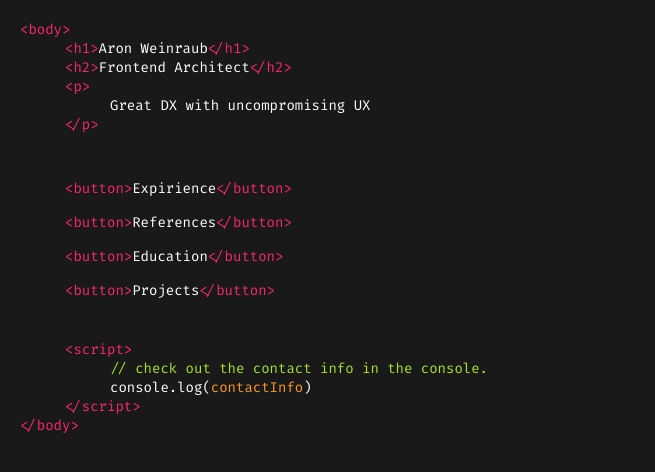
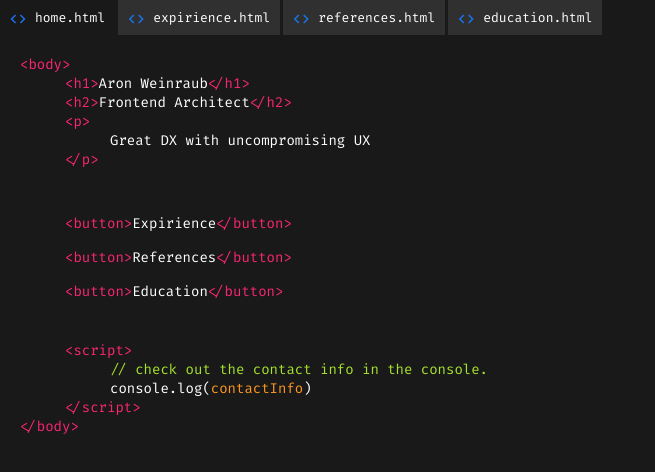
Before and after one commit to PeanutButterJS/aron.w, a Next.js app: page / in a window 1280 px wide. Shown: the top 472 px of the page, without its empty margins (0-655 px from the left). Built offline with nearby package versions, Linux system fonts and the light colour scheme.

Commit message:
looks like vscode

```diff
--- a/app/button.tsx
+++ b/app/button.tsx
@@ -4,20 +4,12 @@ import { useGa } from "./hooks/useGA";
 import { useMixpanel } from "./hooks/useMixpanel";
 import styles from "./page.module.css";
 
-export const Button = ({
-  id,
-  name,
-  setOpen,
-}: {
-  id: number;
-  name: string;
-  setOpen: (id: number) => void;
-}) => {
+export const Button = ({ id, setTabOpen }: { id: string; setTabOpen: any }) => {
   const { sendEvent } = useGa();
   const { trackEvent } = useMixpanel();
 
   const click = () => {
-    setOpen(id);
+    setTabOpen(id);
     sendEvent({ eventName: "BUTTON_CLICK", label: name });
     trackEvent({ eventName: "BUTTON_CLICK", label: name });
   };
@@ -25,7 +17,7 @@ export const Button = ({
   return (
     <button onClick={() => click()} className={styles.button}>
       <span className={styles.tag}>{`<button>`}</span>
-      <span>{name}</span>
+      <span>{id}</span>
       <span className={styles.tag}>{`</button>`}</span>
     </button>
   );
--- a/app/buttons.tsx
+++ b/app/buttons.tsx
@@ -1,42 +1,23 @@
 "use client";
 
-import { useEffect, useState } from "react";
-
-import { SidePanel } from "./side-panel";
 import styles from "./page.module.css";
 import { Fira_Code } from "next/font/google";
 import { Button } from "./button";
+import { tabs } from "./constants/tabs";
 
 const fira = Fira_Code({
   weight: "400",
   subsets: ["latin"],
 });
 
-export const Buttons = () => {
-  const [open, setOpen] = useState<number | null>(null);
-
-  useEffect(() => {
-    const body = document.querySelector("body");
-    if (open) {
-      body?.classList.add("open");
-    } else {
-      body?.classList.remove("open");
-    }
-
-    return () => {
-      body?.classList.remove("open");
-    };
-  }, [open]);
-
+export const Buttons = ({ setTabOpen, tabOpen }: any) => {
   return (
     <>
       <div className={`${fira.className} ${styles.buttons}`}>
-        <Button id={2} name="Expirience" setOpen={setOpen} />
-        <Button id={1} name="References" setOpen={setOpen} />
-        <Button id={3} name="Education" setOpen={setOpen} />
-        <Button id={4} name="Projects" setOpen={setOpen} />
+        <Button setTabOpen={setTabOpen} id={tabs.Expirience} />
+        <Button setTabOpen={setTabOpen} id={tabs.References} />
+        <Button setTabOpen={setTabOpen} id={tabs.Education} />
       </div>
-      <SidePanel displayId={open} />
     </>
   );
 };
--- /dev/null
+++ b/app/constants/tabs.ts
@@ -0,0 +1,6 @@
+export const tabs = {
+  Home: "Home",
+  References: "References",
+  Expirience: "Expirience",
+  Education: "Education",
+};
--- /dev/null
+++ b/app/content.tsx
@@ -0,0 +1,63 @@
+"use client";
+import styles from "./page.module.css";
+import { Buttons } from "./buttons";
+import { Tabs } from "./tabs";
+import { useEffect, useState } from "react";
+import { tabs } from "./constants/tabs";
+import { Expirience } from "./expirience/expirience";
+
+export const Content = () => {
+  const [tabOpen, setTabOpen] = useState<string | null>(tabs.Home);
+
+  return (
+    <>
+      <Tabs tabOpen={tabOpen} setTabOpen={setTabOpen} />
+      <section className={styles.content}>
+        <div className={styles.tag}>{`<body>`}</div>
+        <div className={styles.indented}>
+          {tabOpen === tabs.Home && (
+            <>
+              <div>
+                <span className={styles.tag}>{`<h1>`}</span>
+                {`Aron Weinraub`}
+                <span className={styles.tag}>{`</h1>`}</span>
+              </div>
+              <div>
+                <span className={styles.tag}>{`<h2>`}</span>
+                {`Frontend Architect`}
+                <span className={styles.tag}>{`</h2>`}</span>
+              </div>
+              <div>
+                <div className={styles.tag}>{`<p>`}</div>
+                <span className={styles.indented}>
+                  {`Great `}
+                  <span>{`DX`}</span>
+                  <span>{` with uncompromising `}</span>
+                  <span>{` UX`}</span>
+                </span>
+                <div className={styles.tag}>{`</p>`}</div>
+              </div>
+
+              <Buttons setTabOpen={setTabOpen} tabOpen={tabOpen} />
+              <div className={styles.script}>
+                <div className={styles.tag}>{`<script>`}</div>
+                <div
+                  className={styles.comment}
+                >{`// check out the contact info in the console.`}</div>
+                <span className={styles.consoleLog}>
+                  console.log(
+                  <span className={styles.contantInfo}>contactInfo</span>)
+                </span>
+                <div className={styles.tag}>{`</script>`}</div>
+              </div>
+            </>
+          )}
+          {tabOpen === tabs.References && <div>these are my references</div>}
+          {tabOpen === tabs.Expirience && <Expirience />}
+          {tabOpen === tabs.Education && <div>these are my education</div>}
+        </div>
+        <div className={styles.tag}>{`</body>`}</div>
+      </section>
+    </>
+  );
+};
--- a/app/globals.css
+++ b/app/globals.css
@@ -13,3 +13,8 @@ body {
 * {
   box-sizing: border-box;
 }
+
+.material-symbols-outlined {
+  overflow: hidden;
+  font-variation-settings: "FILL" 1, "wght" 400, "GRAD" 0, "opsz" 24;
+}
--- a/app/layout.tsx
+++ b/app/layout.tsx
@@ -22,6 +22,12 @@ export default function RootLayout({
 }>) {
   return (
     <html lang="en">
+      <head>
+        <link
+          rel="stylesheet"
+          href="https://fonts.googleapis.com/css2?family=Material+Symbols+Outlined:opsz,wght,FILL,GRAD@20..48,100..700,0..1,-50..200&display=optional"
+        />
+      </head>
       <body className={marker.className}>{children}</body>
     </html>
   );
--- a/app/page.module.css
+++ b/app/page.module.css
@@ -2,7 +2,7 @@
   display: flex;
   flex-direction: column;
   height: 100vh;
-  background-color: rgba(0, 0, 0, 0.9);
+  background-color: #191919;
   display: flex;
   flex-direction: column;
   font-size: 1.4rem;
@@ -13,16 +13,12 @@
   padding: 20px;
   width: 100%;
   height: 100vh;
-  transition: all 0.5s ease-in-out;
+  /*   transition: all 0.5s ease-in-out; */
   overflow: hidden;
   overflow-y: auto;
   box-sizing: border-box;
   scrollbar-color: rgba(255, 255, 255, 0.2) rgba(0, 0, 0, 0.3);
   scrollbar-width: thin;
-}
-
-:global(.open) .content {
-  width: 50vw;
 }
 
 .tag {
@@ -46,7 +42,6 @@
 }
 
 .script {
-  padding-left: 45px;
   margin-top: 40px;
 }
 
@@ -79,7 +74,6 @@
 
 .buttons {
   margin-top: 45px;
-  padding-left: 45px;
   display: flex;
   flex-direction: column;
   align-items: flex-start;
@@ -108,57 +102,6 @@
   /*  font-weight: bold; */
 }
 
-.modal {
-  position: fixed;
-  bottom: 0;
-  top: 0;
-
-  right: -50%;
-  width: 50vw;
-  height: 100vh;
-  background-color: inherit;
-  border-left: 1px solid rgba(255, 255, 255, 0.1);
-
-  padding: 15px;
-  display: flex;
-  flex-direction: column;
-  align-items: center;
-  opacity: 0;
-  transition: all 0.5s ease-in-out;
-}
-
-:global(.open) .modal {
-  opacity: 1;
-
-  right: 0;
-}
-
-.modalContent {
-  font-size: 1.4rem;
-  display: flex;
-  flex-direction: column;
-  width: 100%;
-  height: 100%;
-  color: white;
-}
-/* .close {
-  position: relative;
-  top: 10px;
-  right: 10px;
-  position: absolute;
-  width: 40px;
-  padding: 0;
-  line-height: 40px;
-  height: 40px;
-  cursor: pointer;
-  color: rgba(255, 255, 255, 0.3);
-  font-size: 4rem;
-  background-color: transparent;
-  background: transparent;
-  border: none;
-  outline: none;
-} */
-
 .htmlComment {
   color: #a6e22e;
   font-family: monospace;
@@ -166,10 +109,7 @@
 
 .expirienceContent {
   font-size: 1.4rem;
-  max-height: calc(100vh - 30px);
-  overflow-y: auto;
-  scrollbar-color: rgba(255, 255, 255, 0.2) rgba(0, 0, 0, 0.3);
-  scrollbar-width: thin;
+
   display: flex;
   flex-direction: column;
   gap: 30px;
@@ -178,19 +118,24 @@
 .contantInfo {
   color: #fd971f;
 }
-/* .tabs {
+.tabs {
   display: flex;
-  gap: 10px;
-  border-bottom: 1px solid rgba(255, 255, 255, 0.1);
+  gap: 3px;
 }
 
 .tab {
-  padding: 7px 10px 7px 10px;
-  color: white;
-  font-size: 1.2rem;
+  display: flex;
+  align-items: center;
+  gap: 10px;
+  padding: 9px 10px;
+  color: smoke;
+  font-size: 1.3rem;
+  background: rgba(255, 255, 255, 0.1);
+  cursor: pointer;
+  position: relative;
+  padding-left: 35px;
+}
+
+:global(.open).tab {
   background: inherit;
-  border-radius: 2px;
-
-  border-right: 1px solid rgba(255, 255, 255, 0.1);
 }
- */
--- a/app/page.tsx
+++ b/app/page.tsx
@@ -1,11 +1,10 @@
-import Image from "next/image";
 import styles from "./page.module.css";
-import { Buttons } from "./buttons";
 
 import { Fira_Code, Permanent_Marker } from "next/font/google";
 import { ConsoleLog } from "./console-log";
 import { GoogleA } from "./google-a";
 import { Mixpanel } from "./mixpanel";
+import { Content } from "./content";
 
 const fira = Fira_Code({
   weight: "400",
@@ -19,49 +18,7 @@ const marker = Permanent_Marker({
 export default function Home() {
   return (
     <main className={`${styles.main} ${fira.className} `}>
-      <section className={styles.content}>
-        {/*  <div className={styles.tabs}>
-          <div className={styles.tab}>home.html</div>
-        </div> */}
-        <div className={styles.tag}>{`<body>`}</div>
-
-        <div className={styles.indented}>
-          <div>
-            <span className={styles.tag}>{`<h1>`}</span>
-            {`Aron Weinraub`}
-            <span className={styles.tag}>{`</h1>`}</span>
-          </div>
-          <div>
-            <span className={styles.tag}>{`<h2>`}</span>
-            {`Frontend Architect`}
-            <span className={styles.tag}>{`</h2>`}</span>
-          </div>
-          <div>
-            <div className={styles.tag}>{`<p>`}</div>
-            <span className={styles.indented}>
-              {`Great `}
-              <span>{`DX`}</span>
-              <span>{` with uncompromising `}</span>
-              <span>{` UX`}</span>
-            </span>
-            <div className={styles.tag}>{`</p>`}</div>
-          </div>
-        </div>
-
-        <Buttons />
-        <div className={styles.script}>
-          <div className={styles.tag}>{`<script>`}</div>
-          <div
-            className={styles.comment}
-          >{`// check out the contact info in the console.`}</div>
-          <span className={styles.consoleLog}>
-            console.log(<span className={styles.contantInfo}>contactInfo</span>)
-          </span>
-          <div className={styles.tag}>{`</script>`}</div>
-        </div>
-
-        <div className={styles.tag}>{`</body>`}</div>
-      </section>
+      <Content />
 
       <ConsoleLog />
       <GoogleA />
--- a/app/side-panel.tsx
+++ /dev/null
@@ -1,30 +0,0 @@
-import { Expirience } from "./expirience/expirience";
-import styles from "./page.module.css";
-
-import { Permanent_Marker } from "next/font/google";
-
-const marker = Permanent_Marker({
-  weight: "400",
-  subsets: ["latin"],
-});
-
-export const SidePanel = ({ displayId }: { displayId: number | null }) => {
-  return (
-    <div className={styles.modal}>
-      <div className={styles.modalContent}>
-        {/* <button className={styles.close} onClick={onClose}>
-          &times;
-        </button> */}
-        {displayId === 1 && <div>these are my references</div>}
-        {displayId === 2 && <Expirience />}
-        {displayId === 3 && <div>these are my education</div>}
-        {displayId === 4 && <div>these are my projects</div>}
-        {displayId === 5 && (
-          <div>
-            <span className="material-symbols-outlined">call</span>
-          </div>
-        )}
-      </div>
-    </div>
-  );
-};
--- /dev/null
+++ b/app/tabs.tsx
@@ -0,0 +1,83 @@
+"use client";
+
+import { tabs } from "./constants/tabs";
+import styles from "./page.module.css";
+
+export const Tabs = ({ setTabOpen, tabOpen }: any) => {
+  return (
+    <div className={styles.tabs}>
+      <div
+        onClick={() => setTabOpen(tabs.Home)}
+        className={`${styles.tab} ${tabOpen === tabs.Home ? "open" : ""}`}
+      >
+        <span
+          style={{
+            color: "#1973e8",
+            fontSize: "18px",
+            position: "absolute",
+            left: "9px",
+            top: "10px",
+          }}
+          className={`material-symbols-outlined html text-[24px}] text-primary`}
+        >
+          code
+        </span>
+        home.html
+      </div>
+      <div
+        onClick={() => setTabOpen(tabs.Expirience)}
+        className={`${styles.tab} ${tabOpen === tabs.Expirience ? "open" : ""}`}
+      >
+        <span
+          style={{
+            color: "#1973e8",
+            fontSize: "18px",
+            position: "absolute",
+            left: "9px",
+            top: "10px",
+          }}
+          className={`material-symbols-outlined html text-[24px}] text-primary`}
+        >
+          code
+        </span>
+        expirience.html
+      </div>
+      <div
+        onClick={() => setTabOpen(tabs.References)}
+        className={`${styles.tab} ${tabOpen === tabs.References ? "open" : ""}`}
+      >
+        <span
+          style={{
+            color: "#1973e8",
+            fontSize: "18px",
+            position: "absolute",
+            left: "9px",
+            top: "10px",
+          }}
+          className={`material-symbols-outlined html text-[24px}] text-primary`}
+        >
+          code
+        </span>
+        references.html
+      </div>
+      <div
+        onClick={() => setTabOpen(tabs.Education)}
+        className={`${styles.tab} ${tabOpen === tabs.Education ? "open" : ""}`}
+      >
+        <span
+          style={{
+            color: "#1973e8",
+            fontSize: "18px",
+            position: "absolute",
+            left: "9px",
+            top: "10px",
+          }}
+          className={`material-symbols-outlined html text-[24px}] text-primary`}
+        >
+          code
+        </span>
+        education.html
+      </div>
+    </div>
+  );
+};
```
